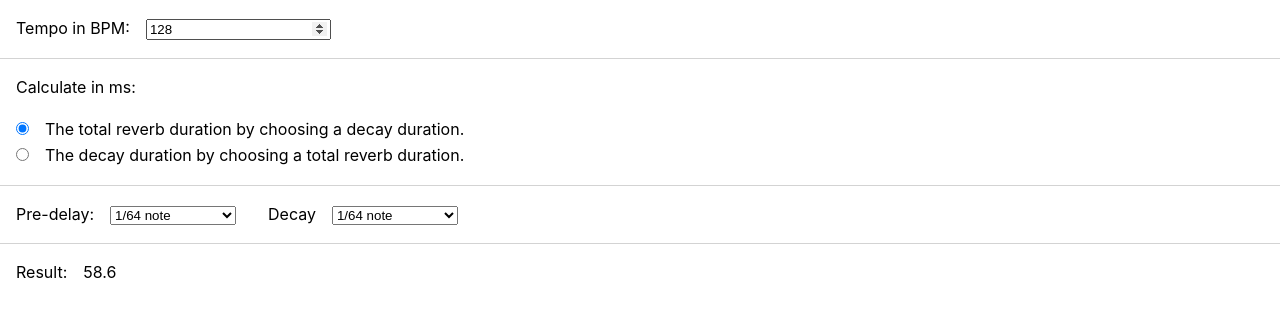
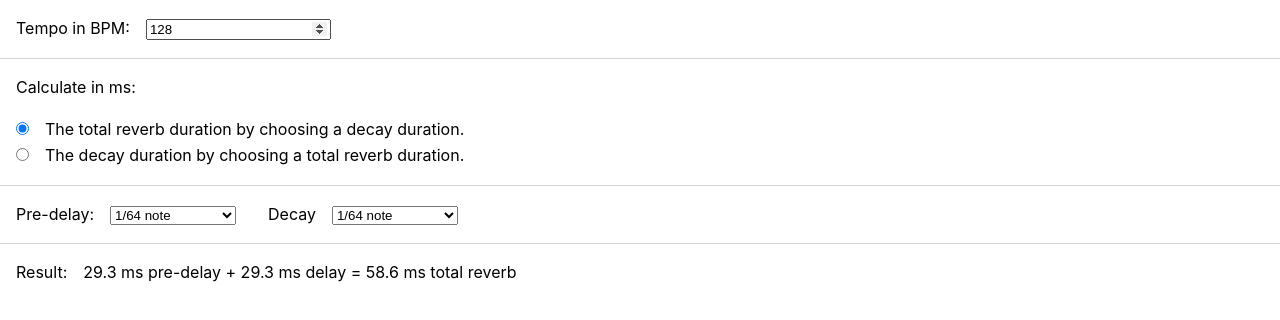
Before and after one commit to markuskreukniet/music-calculators, a React (Create React App) app in the folder React/music-calculators/: page / in a window 1280 px wide. Shown: the top 320 px of the page. Built offline with nearby package versions, Linux system fonts and the light colour scheme.

Commit message:
updated calculator text result

```diff
--- a/React/music-calculators/src/components/Calculator.js
+++ b/React/music-calculators/src/components/Calculator.js
@@ -84,7 +84,7 @@ class Calculator extends React.Component {
     return this.toMaxTwoDecimals(ms);
   }
 
-  determineResult() {
+  determineResultText() {
     const noteInMs = this.determineNoteInMs(this.props.tempo);
 
     const valueOneInMs = this.valueToMsWithMaxTwoDecimals(
@@ -96,27 +96,32 @@ class Calculator extends React.Component {
       noteInMs
     );
 
+    const ms = "ms";
+    const equals = "=";
     // TODO: arithmeticOperation cases should come from more global constants
-    let result = -1;
     switch (this.props.arithmeticOperation) {
       case "addition":
-        result = valueOneInMs + valueTwoInMs;
-        break;
+        return `${valueOneInMs} ${ms} ${
+          this.props.valueOneText
+        } + ${valueTwoInMs} ${ms} ${this.props.valueTwoText} ${equals} ${
+          valueOneInMs + valueTwoInMs
+        } ${ms} total reverb`; // TODO: determine if 'total reverb' should be a global constant
       case "subtraction":
-        result = valueTwoInMs - valueOneInMs;
-        break;
+        return `${valueTwoInMs} ${ms} ${
+          this.props.valueTwoText
+        } - ${valueOneInMs} ${ms} ${this.props.valueOneText} ${equals} ${
+          valueTwoInMs - valueOneInMs
+        } ${ms} decay`; // TODO: determine if 'decay' should be a global constant
       default:
         return null;
     }
-
-    return this.toMaxTwoDecimals(result);
   }
 
   render() {
     return (
       <div className={"display-flex padding"}>
         <p className={"margin-right-1"}>Result:</p>
-        <p>{this.determineResult()}</p>
+        <p>{this.determineResultText()}</p>
       </div>
     );
   }
--- a/React/music-calculators/src/components/ReverbCalculator.js
+++ b/React/music-calculators/src/components/ReverbCalculator.js
@@ -14,6 +14,12 @@ class ReverbCalculator extends React.Component {
           tempo={this.props.tempo}
           valueOne={this.props.preDelay}
           valueTwo={this.props.valueTwo}
+          valueOneText={"pre-delay"} // TODO: determine if this string should be a global constant
+          valueTwoText={
+            this.props.arithmeticOperation === "addition" // TODO: addition should be a constant
+              ? "delay"
+              : "total reverb"
+          } // TODO: determine if these strings should be global constants
           arithmeticOperation={this.props.arithmeticOperation}
         />
       );
```
